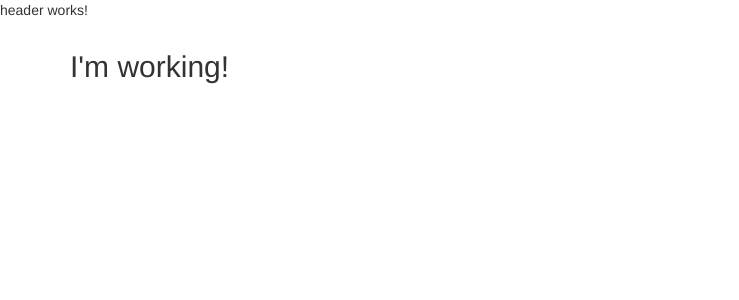
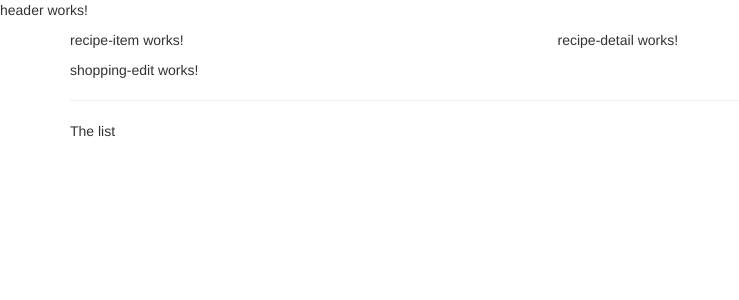
Before and after one commit to 43and18zeroes/shop-and-cook, an Angular app: page / in a window 1280 px wide. Shown: the top 300 px of the page, without its empty margins (0-739 px from the left). Built offline with nearby package versions, Linux system fonts and the light colour scheme.

Commit message:
components2

```diff
--- a/src/app/app.component.html
+++ b/src/app/app.component.html
@@ -2,7 +2,8 @@
 <div class="container">
     <div class="row">
         <div class="col-md-12">
-            <h2>I'm working!</h2>
+            <app-recipes></app-recipes>
+            <app-shopping-list></app-shopping-list>
         </div>
     </div>
 </div>
--- a/src/app/recipes/recipe-list/recipe-list.component.html
+++ b/src/app/recipes/recipe-list/recipe-list.component.html
@@ -1 +1 @@
-<p>recipe-list works!</p>
+<app-recipe-item></app-recipe-item>
--- a/src/app/recipes/recipes.component.html
+++ b/src/app/recipes/recipes.component.html
@@ -1 +1,8 @@
-<p>recipes works!</p>
+<div class="row">
+    <div class="col-md-5">
+        <app-recipe-list></app-recipe-list>
+    </div>
+    <div class="col-md-7">
+        <app-recipe-detail></app-recipe-detail>
+    </div>
+</div>
--- a/src/app/shopping-list/shopping-list.component.html
+++ b/src/app/shopping-list/shopping-list.component.html
@@ -1 +1,7 @@
-<p>shopping-list works!</p>
+<div class="row">
+    <div class="col-xs-10">
+        <app-shopping-edit></app-shopping-edit>
+        <hr>
+        <p>The list</p>
+    </div>
+</div>
```
